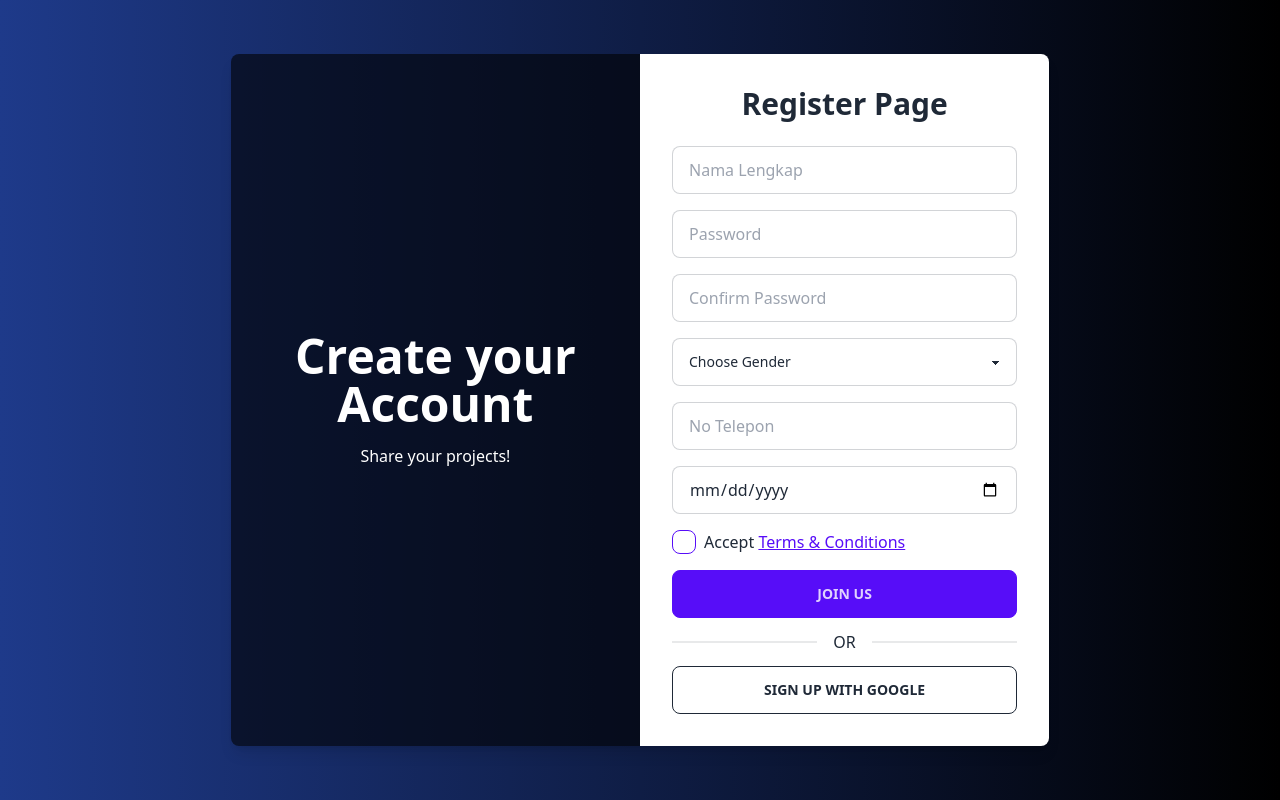
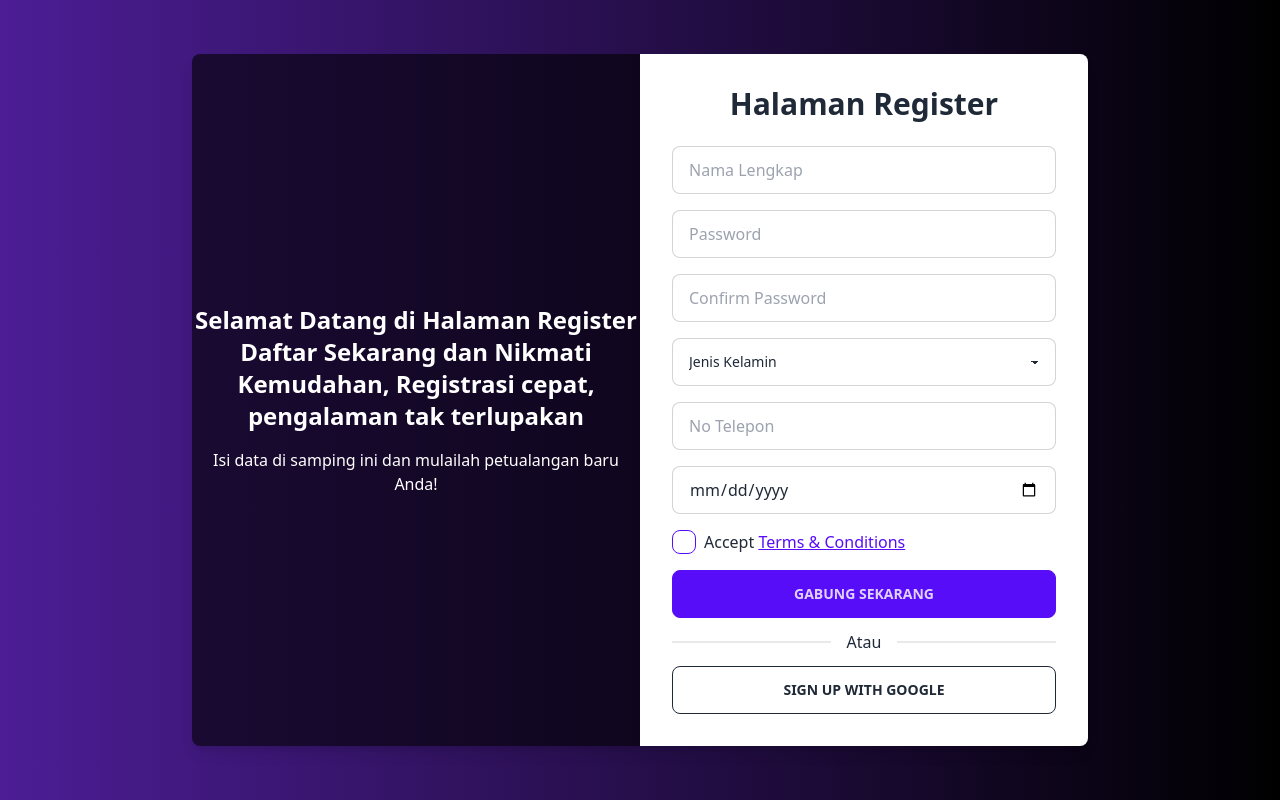
Before and after one commit to Astrophileee/Tugas-Kelompok-Tailwind, a website: page public/Register/index.html in a window 1280 px wide. Drawn offline with nearby package versions, Linux system fonts and the light colour scheme.

Commit message:
Halaman Register

```diff
--- a/public/Register/index.html
+++ b/public/Register/index.html
@@ -9,21 +9,22 @@
     <link href="https://cdn.jsdelivr.net/npm/daisyui@3.0.0/dist/full.css" rel="stylesheet">
 </head>
 
-<body class="bg-gradient-to-r from-blue-900 to-black min-h-screen flex items-center justify-center">
+<body class="bg-gradient-to-r from-violet-900 to-black min-h-screen flex items-center justify-center">
     <div class="flex max-w-4xl mx-auto shadow-lg rounded-lg overflow-hidden">
         <!-- Left Side (Image and Text) -->
         <div class="hidden md:block w-1/2 bg-cover bg-center" style="background-image: url('/mnt/data/poto%20register.jpg');">
             <div class="bg-black bg-opacity-60 h-full flex items-center justify-center">
                 <div class="text-white text-center">
-                    <h1 class="text-5xl font-bold">Create your Account</h1>
-                    <p class="mt-4">Share your projects!</p>
+                    <h1 class="text-2xl font-bold">Selamat Datang di Halaman Register</h1>
+                    <h1 class="text-2xl font-bold">Daftar Sekarang dan Nikmati Kemudahan, Registrasi cepat, pengalaman tak terlupakan</h1>
+                    <p class="mt-4">Isi data di samping ini dan mulailah petualangan baru Anda!</p>
                 </div>
             </div>
         </div>
 
         <!-- Right Side (Form) -->
         <div class="w-full md:w-1/2 bg-white p-8 flex flex-col justify-center">
-            <h2 class="text-3xl font-semibold text-center">Register Page</h2>
+            <h2 class="text-3xl font-semibold text-center">Halaman Register</h2>
             <form class="mt-6 space-y-4">
                 <div>
                     <input type="text" placeholder="Nama Lengkap" class="input input-bordered w-full" required>
@@ -36,7 +37,7 @@
                 </div>
                 <div>
                     <select class="select select-bordered w-full">
-                        <option disabled selected>Choose Gender</option>
+                        <option disabled selected>Jenis Kelamin</option>
                         <option>Laki-laki</option>
                         <option>Perempuan</option>
                     </select>
@@ -51,8 +52,8 @@
                     <input type="checkbox" class="checkbox checkbox-primary">
                     <span class="ml-2">Accept <a href="#" class="link link-primary">Terms & Conditions</a></span>
                 </div>
-                <button class="btn btn-primary w-full mb-2">Join us</button>
-                <div class="divider">OR</div>
+                <button class="btn btn-primary w-full mb-2">Gabung Sekarang</button>
+                <div class="divider">Atau</div>
                 <button class="btn btn-outline w-full mb-2">Sign up with Google</button>
             </form>
         </div>
```
